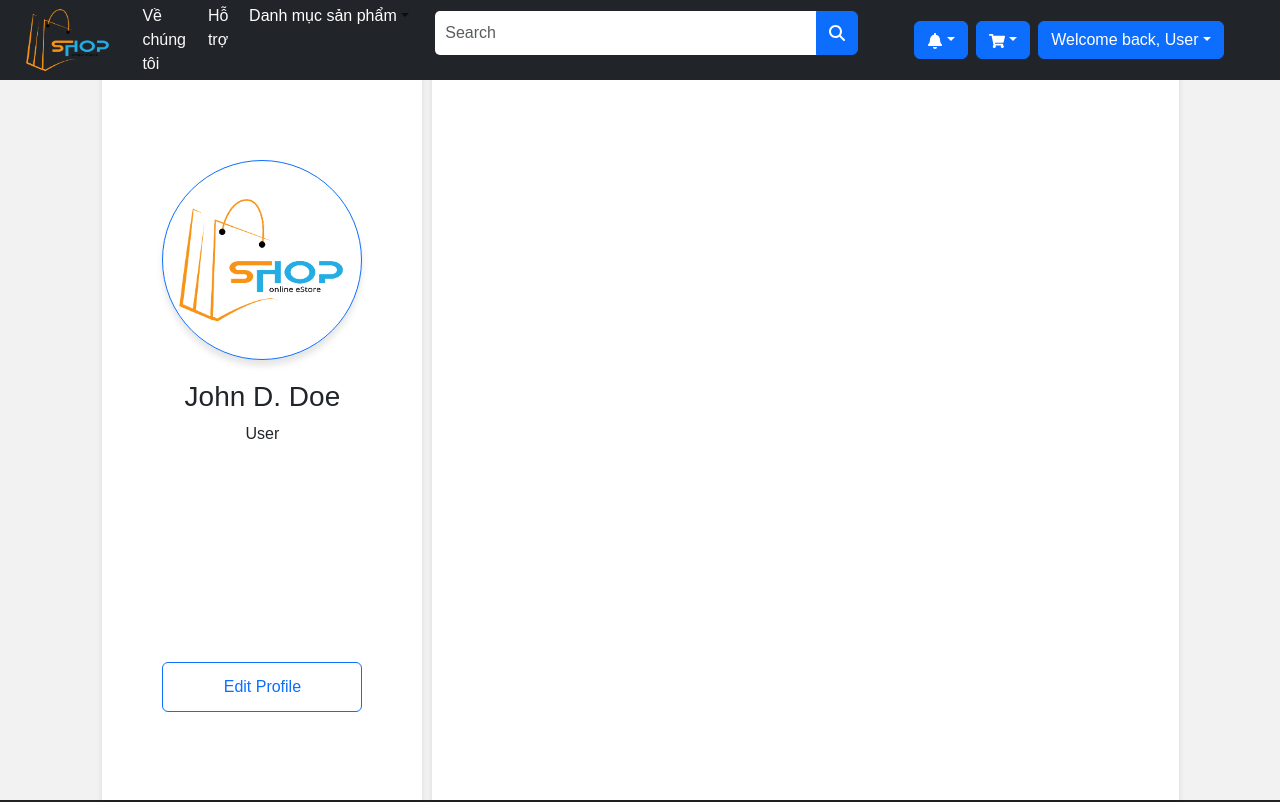
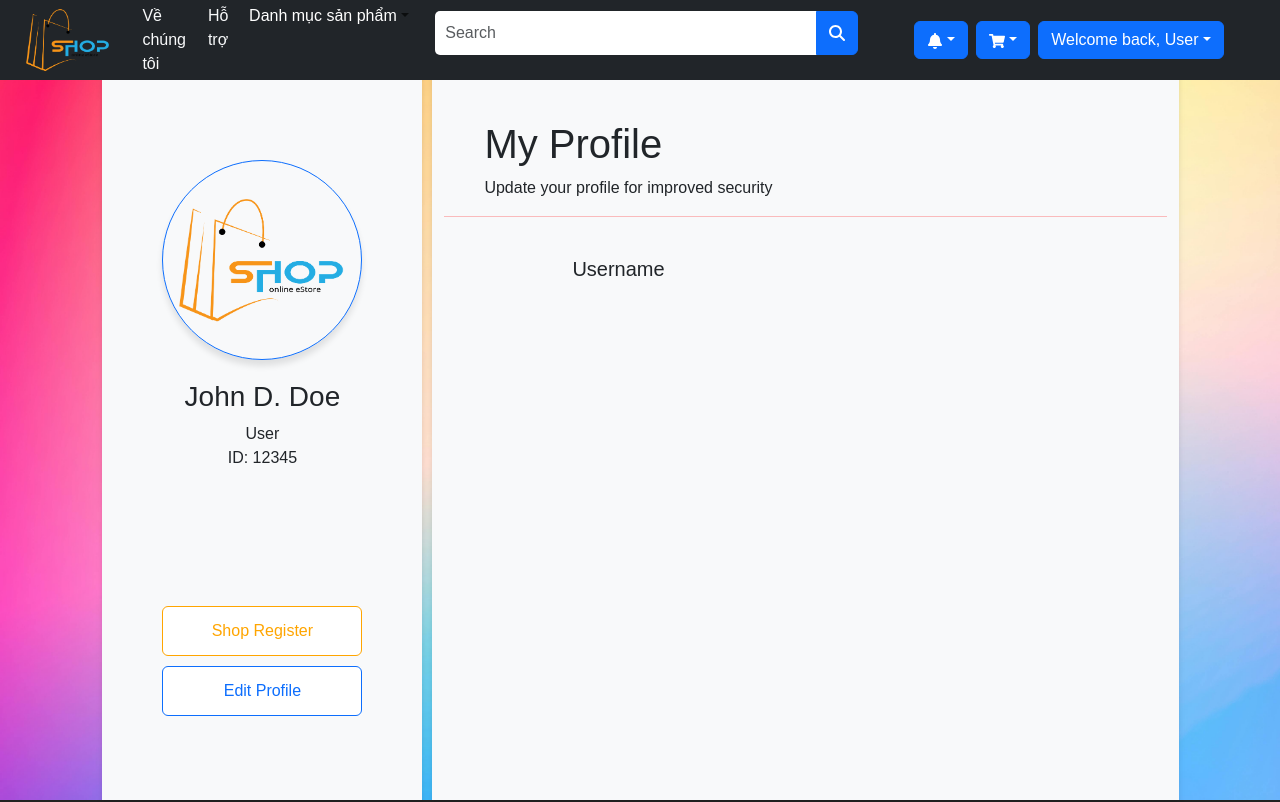
Before and after one commit to MinhBTHE186598/OnlineShop, a React (Create React App) app: page /profile in a window 1280 px wide. Shown: the top 802 px of the page. Built offline with nearby package versions, Linux system fonts and the light colour scheme.

Commit message:
tiep tuc UI user profile

```diff
--- a/src/components/userProfile/userProfile.js
+++ b/src/components/userProfile/userProfile.js
@@ -6,6 +6,7 @@ import Container from 'react-bootstrap/Container';
 // import axios from 'axios';
 import Image from 'react-bootstrap/Image';
 import logo from '../../utility/testlogo.png';
+import bgi from '../../utility/background_1.jpg';
 import Col from 'react-bootstrap/Col';
 import Row from 'react-bootstrap/Row';
 import 'bootstrap/dist/css/bootstrap.min.css';
@@ -15,9 +16,9 @@ function Profile() {
     const borderColor = '#0d6efd';
 
     return (
-        <Container fluid style={{ backgroundColor: '0d6efd' }}>
+        <Container fluid style={{ backgroundImage: `url(${bgi})`, height: '100vh', backgroundSize: 'cover' }}>
             <Row>
-                <Col md={3} style={{ backgroundColor: 'white', display: 'flex', flexDirection: 'column', justifyContent: '', alignItems: 'center', height: '100vh', boxShadow: '0 4px 6px rgba(0, 0, 0, 0.1)', marginLeft: '8%' }}>
+                <Col md={3} style={{ backgroundColor: '#f8f9fa', display: 'flex', flexDirection: 'column', alignItems: 'center', height: '100vh', boxShadow: '0 4px 6px rgba(0, 0, 0, 0.1)', marginLeft: '8%' }}>
                     <div style={{
                         width: '200px',
                         height: '200px',
@@ -36,13 +37,35 @@ function Profile() {
                         <h3>John D. Doe</h3>
                     </div>
                     <div>
-                        <p>User</p>
+                        <p style={{ marginBottom: '0px' }}>User</p>
                     </div>
                     <div>
+                        <p>ID: 12345</p>
+                    </div>
+                    <div style={{display:'flex',flexDirection:'column',justifyContent:'center',alignItems:'center'}}>
                         <Button style={{
                             width: '200px',
                             height: '50px',
-                            marginTop: '25vh',
+                            marginTop: '15vh',
+                            backgroundColor: 'white',
+                            color: 'orange',
+                            borderColor: 'orange',
+                        }}
+                            onMouseEnter={(e) => {
+                                e.target.style.backgroundColor = 'orange';
+                                e.target.style.color = 'white'
+                            }}
+
+                            onMouseLeave={(e) => {
+                                e.target.style.backgroundColor = 'white';
+                                e.target.style.color = 'orange'
+                            }}>
+                            Shop Register
+                        </Button>
+                        <Button style={{
+                            width: '200px',
+                            height: '50px',
+                            marginTop: '10px',
                             backgroundColor: 'white',
                             color: `${borderColor}`,
                         }}
@@ -60,7 +83,17 @@ function Profile() {
                     </div>
                 </Col>
 
-                <Col md={7} style={{ backgroundColor: 'white', height: '100vh', boxShadow: '0 4px 6px rgba(0, 0, 0, 0.1)', marginLeft: '10px' }}>
+                <Col md={7} style={{ backgroundColor: '#f8f9fa', height: '100vh', boxShadow: '0 4px 6px rgba(0, 0, 0, 0.1)', marginLeft: '10px' }}>
+                    <div style={{ marginTop: '15vh', marginLeft: '5vh' }}>
+                        <h1>My Profile</h1>
+                        <p>Update your profile for improved security</p>
+                    </div>
+                    <hr style={{color:'red'}}/>
+                    <Col style={{ marginLeft: '10vw', marginTop: '5vh' }}>
+                        <Row>
+                            <h5>Username</h5>
+                        </Row>
+                    </Col>
                 </Col>
             </Row>
         </Container>
```
Also changed, not shown: src/utility/background_1.jpg (added).
